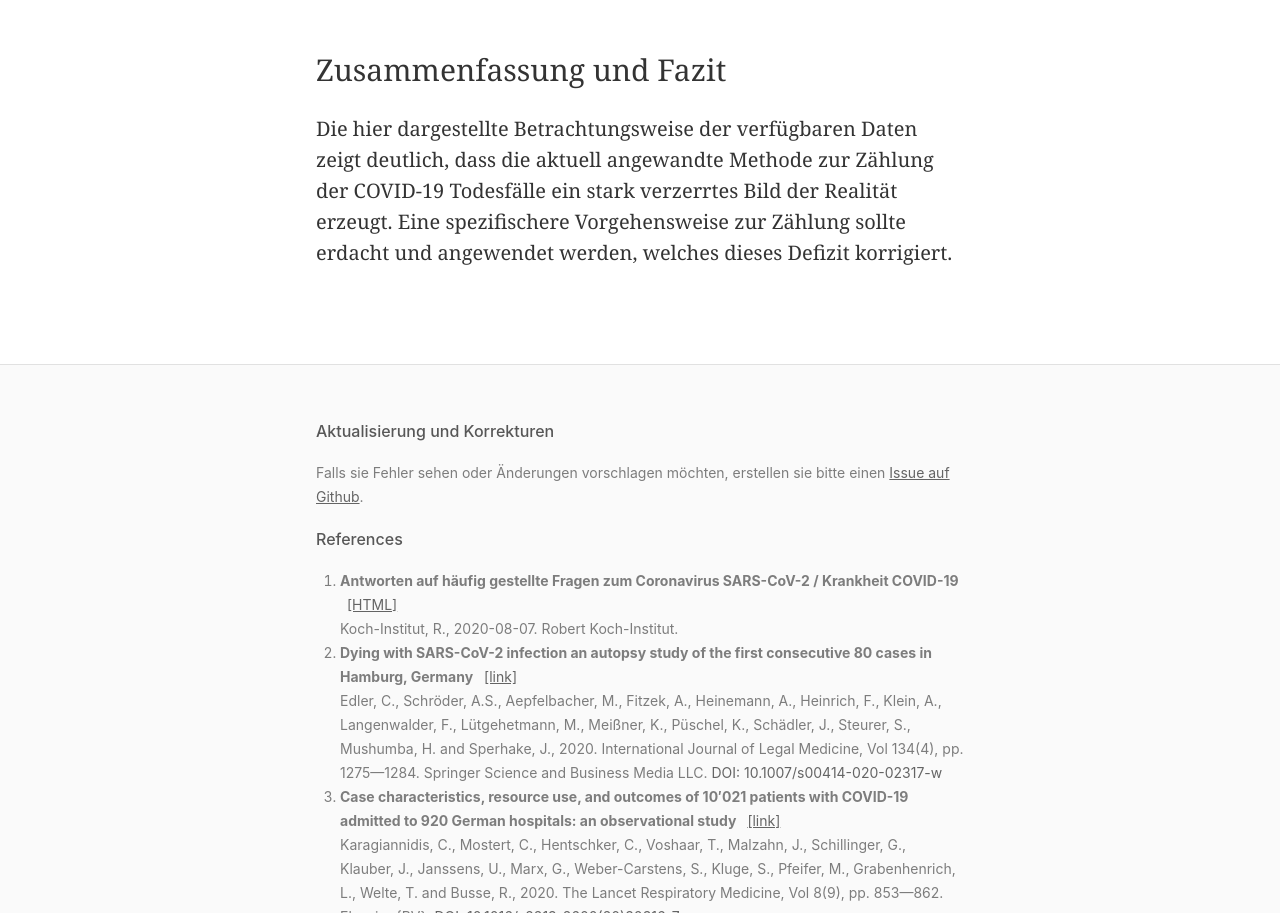
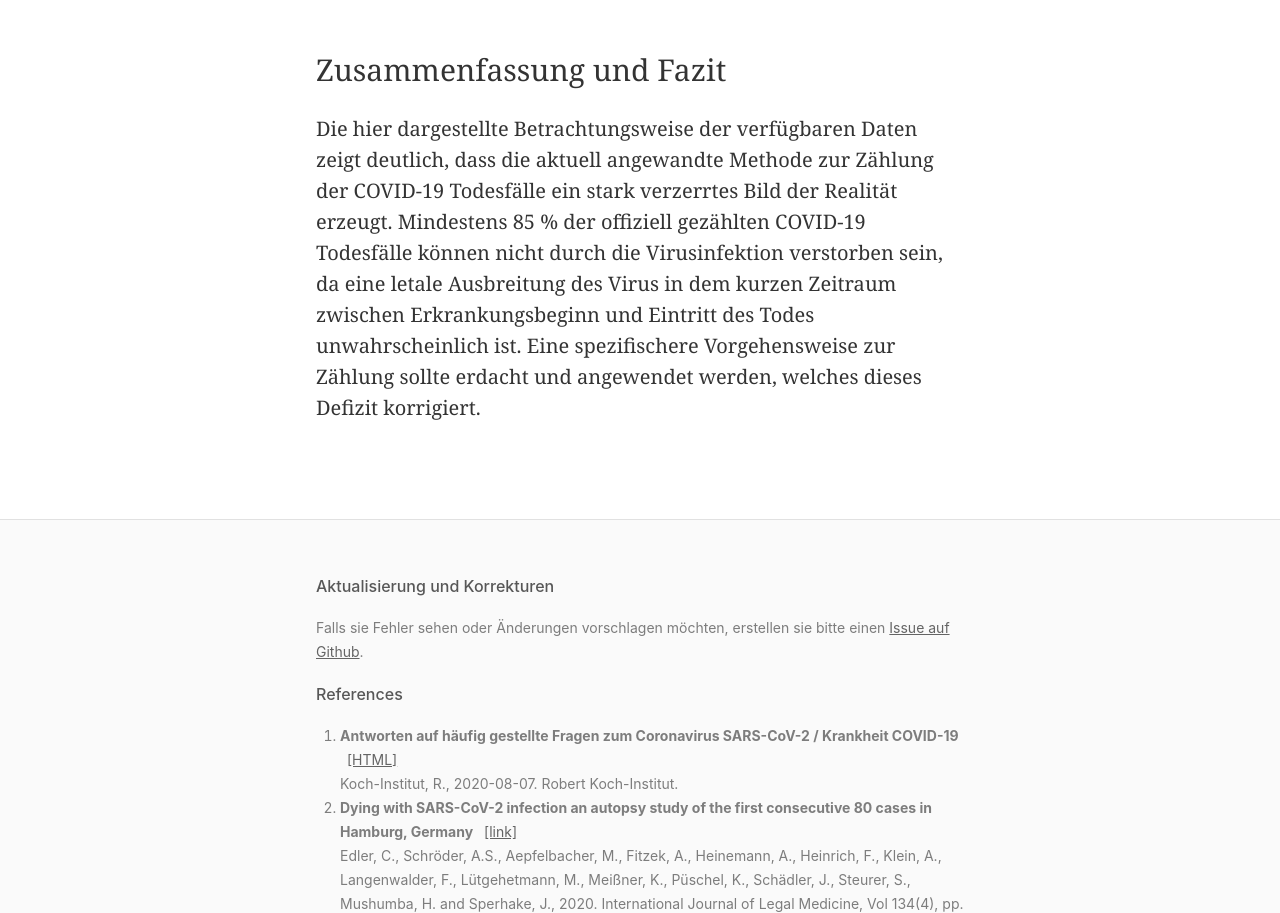
Before and after one commit to mshfd/mshfd.github.io, a plain HTML site: page 2020/covid-19-deaths-germany/index.html in a window 1280 px wide. Shown: the part 3687-4600 px from the top of the page. Drawn offline with nearby package versions, Linux system fonts and the light colour scheme.

Commit message:
Improve conclusion of covid-19-deaths-germany

```diff
--- a/2020/covid-19-deaths-germany/index.html
+++ b/2020/covid-19-deaths-germany/index.html
@@ -165,8 +165,10 @@
   <h2 id="conclusions">Zusammenfassung und Fazit</h2>
   <p>
     Die hier dargestellte Betrachtungsweise der verfügbaren Daten zeigt deutlich, dass die aktuell angewandte Methode
-    zur Zählung der COVID-19 Todesfälle ein stark verzerrtes Bild der Realität erzeugt. Eine spezifischere
-    Vorgehensweise zur Zählung sollte erdacht und angewendet werden, welches dieses Defizit korrigiert.
+    zur Zählung der COVID-19 Todesfälle ein stark verzerrtes Bild der Realität erzeugt. Mindestens 85 % der offiziell
+    gezählten COVID-19 Todesfälle können nicht durch die Virusinfektion verstorben sein, da eine letale Ausbreitung des
+    Virus in dem kurzen Zeitraum zwischen Erkrankungsbeginn und Eintritt des Todes unwahrscheinlich ist. Eine
+    spezifischere Vorgehensweise zur Zählung sollte erdacht und angewendet werden, welches dieses Defizit korrigiert.
   </p>
 </dt-article>
 
```
